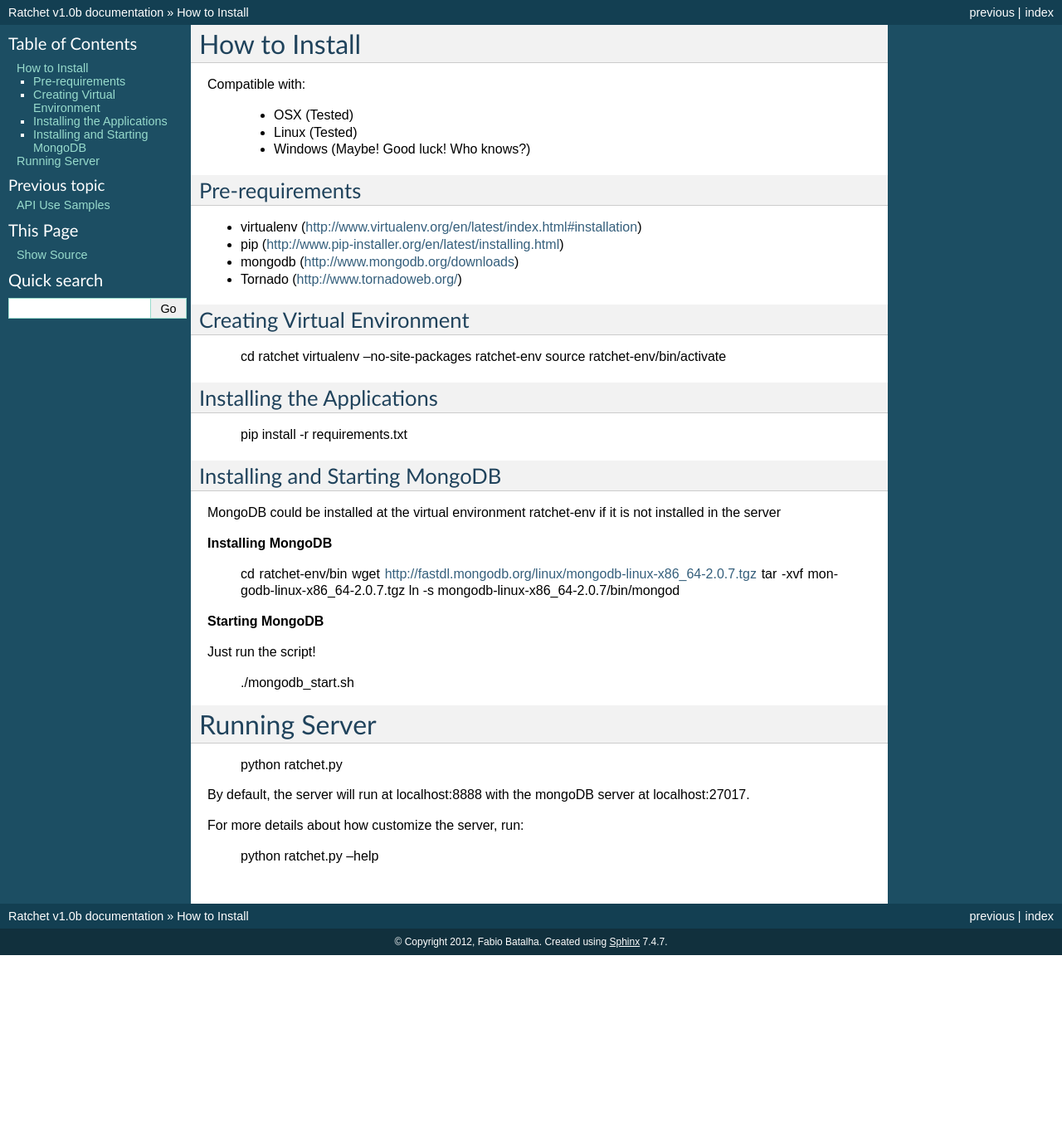
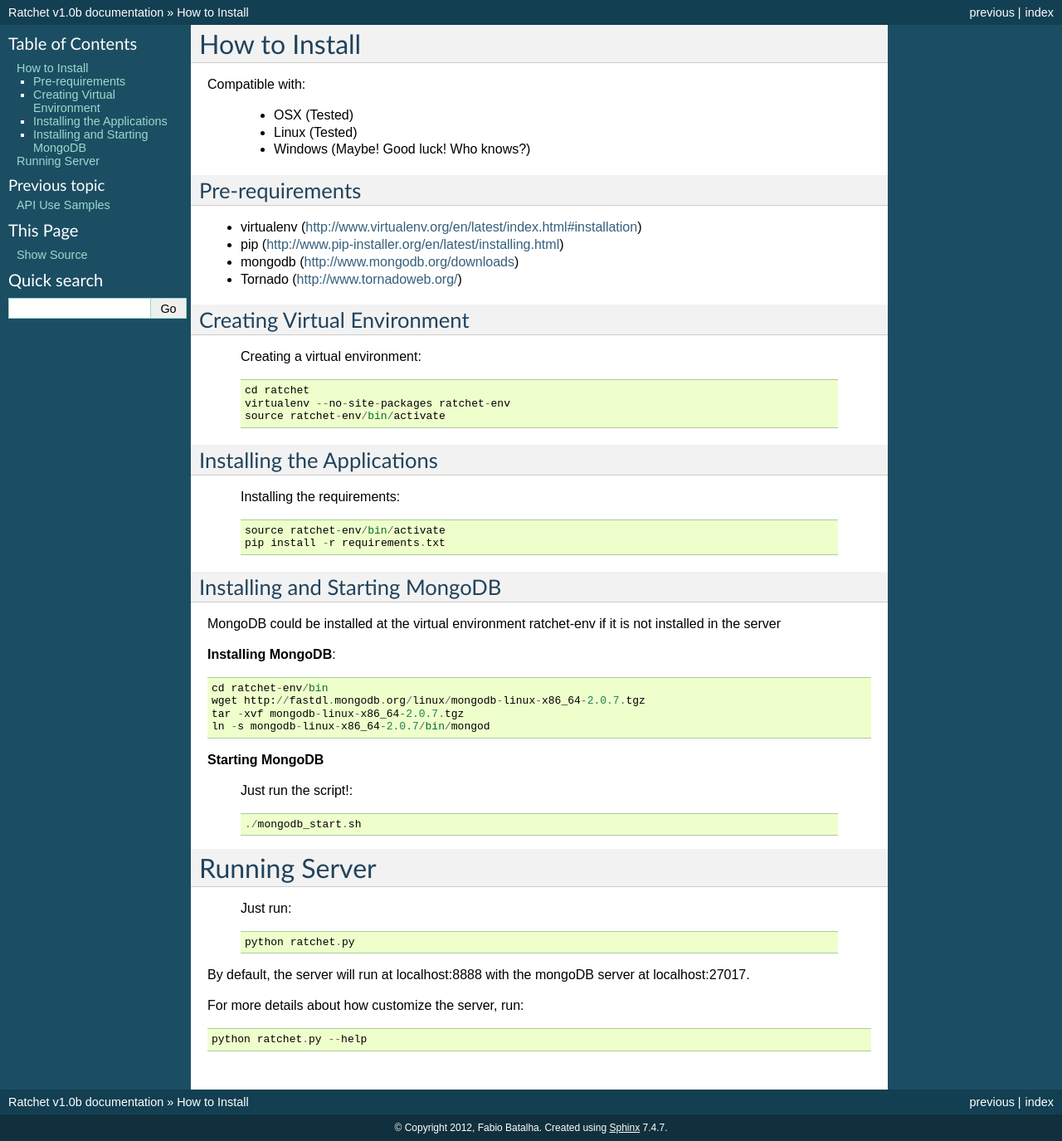
Before and after one commit to scieloorg/ratchet, a Sphinx documentation site: the page built from docs/howtoinstall.rst, in a window 1280 px wide. Shown: the whole page at 83% size. Built offline with Sphinx 7.4.7, drawn with Linux system fonts in a browser that asks for light colours; before the commit the page ends 1151 px from its top, so only the background shows below that.

```diff
--- a/docs/api.rst
+++ b/docs/api.rst
@@ -100,9 +100,9 @@ GET Services
 
     The GET HTTP method will be used to request the access stats.
 
--------------
+----------------------
 Checking Resource Type
--------------
+----------------------
 
     **resource:** /
 
--- a/docs/howtoinstall.rst
+++ b/docs/howtoinstall.rst
@@ -18,21 +18,26 @@ Pre-requirements
 Creating Virtual Environment
 ----------------------------
 
-    cd ratchet
-    virtualenv --no-site-packages ratchet-env
-    source ratchet-env/bin/activate
+    Creating a virtual environment::
+
+        cd ratchet
+        virtualenv --no-site-packages ratchet-env
+        source ratchet-env/bin/activate
 
 Installing the Applications
 ---------------------------
 
-    pip install -r requirements.txt
+    Installing the requirements::
+
+        source ratchet-env/bin/activate
+        pip install -r requirements.txt
 
 Installing and Starting MongoDB
 -------------------------------
 
 MongoDB could be installed at the virtual environment ratchet-env if it is not installed in the server
 
-**Installing MongoDB**
+**Installing MongoDB**::
 
     cd ratchet-env/bin
     wget http://fastdl.mongodb.org/linux/mongodb-linux-x86_64-2.0.7.tgz
@@ -41,17 +46,19 @@ MongoDB could be installed at the virtual environment ratchet-env if it is not i
 
 **Starting MongoDB**
 
-Just run the script!
+    Just run the script!::
 
-    ./mongodb_start.sh
+        ./mongodb_start.sh
 
 Running Server
 ==============
 
-    python ratchet.py
+    Just run::
+
+        python ratchet.py
 
 By default, the server will run at localhost:8888 with the mongoDB server at localhost:27017.
 
-For more details about how customize the server, run:
+For more details about how customize the server, run::
 
     python ratchet.py --help
```
